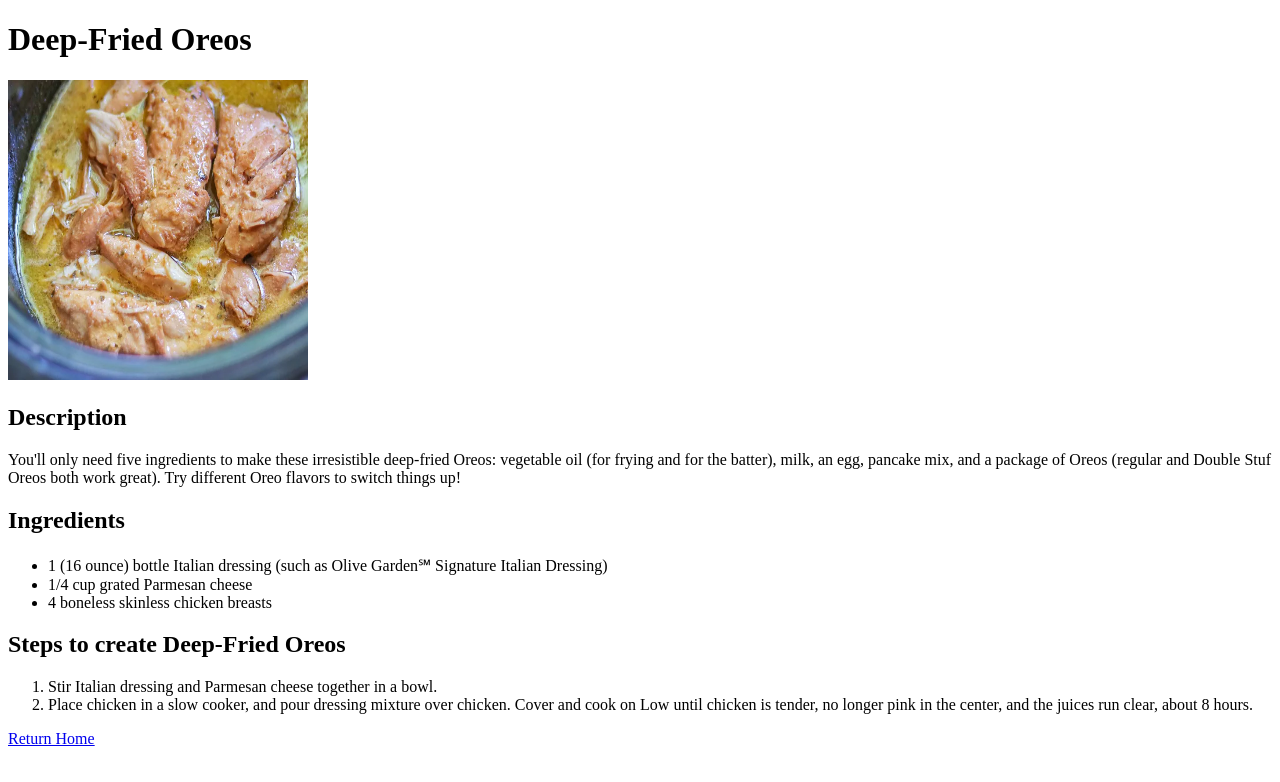
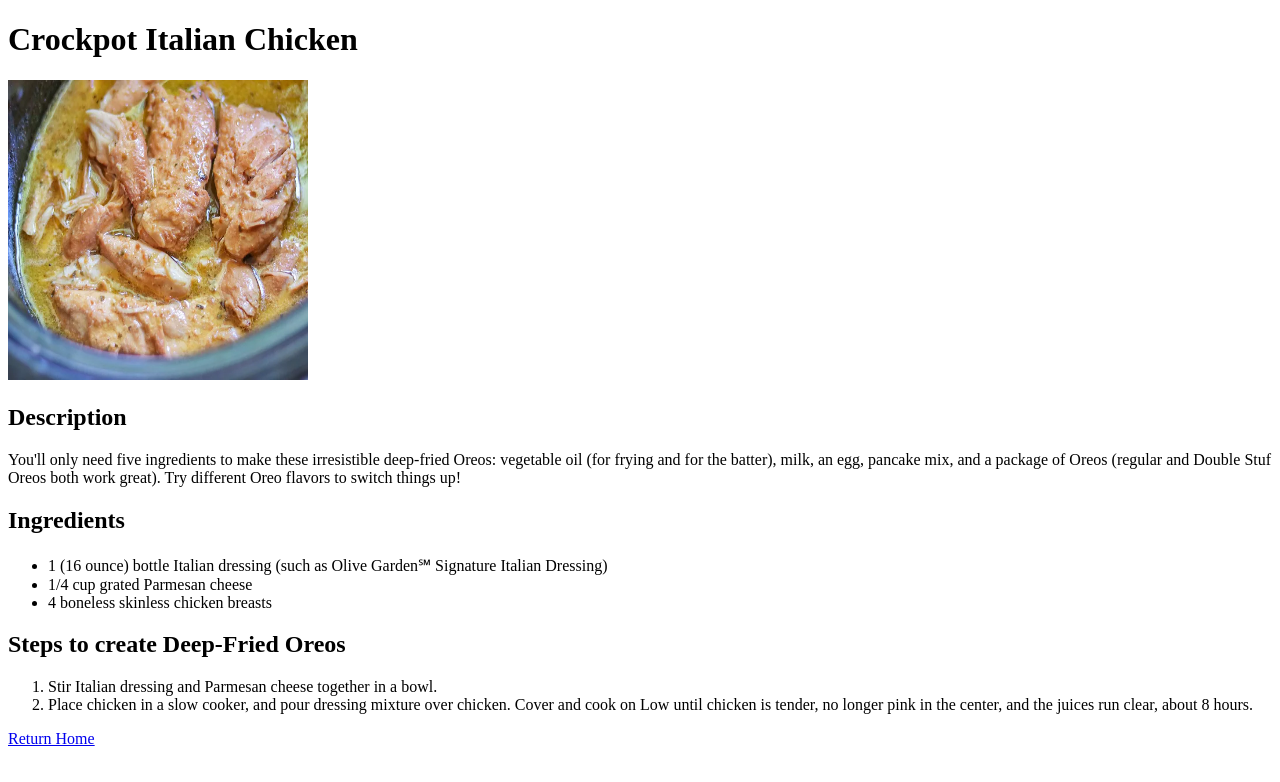
Before and after one commit to nurdinizuberi/odin-recipes, a plain HTML site: page recipes/Crockpot-Italian-Chicken.html in a window 1280 px wide. Drawn offline with Linux system fonts and the light colour scheme.

Commit message:
modified ./recipes/Crockpot-Italian-Chicken.html

```diff
--- a/recipes/Crockpot-Italian-Chicken.html
+++ b/recipes/Crockpot-Italian-Chicken.html
@@ -7,7 +7,7 @@
 </head>
 <body>
     <div>
-        <h1>Deep-Fried Oreos</h1>
+        <h1>Crockpot Italian Chicken</h1>
         <img src="../images/crockpot.jpg" height="300px" width="300px">
         </div>
 
```
